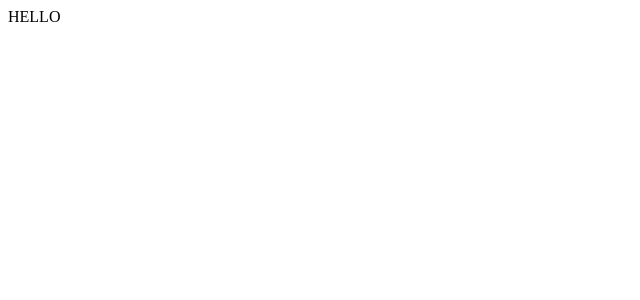
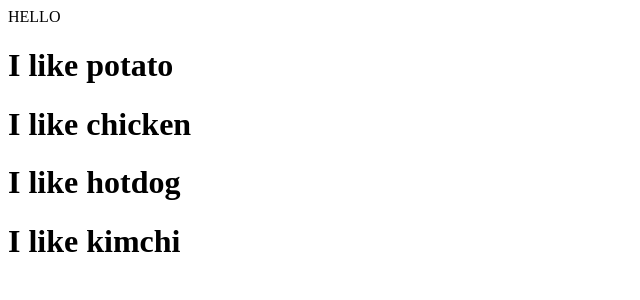
Before and after one commit to soyeonP/movie_app_practice, a React (Create React App) app: page / in a window 1280 px wide. Shown: the top 300 px of the page, without its empty margins (0-640 px from the left). Built offline with nearby package versions, Linux system fonts and the light colour scheme.

Commit message:
day3 완료

```diff
--- a/src/App.js
+++ b/src/App.js
@@ -1,7 +1,14 @@
-import React from 'react';
-
+import React from "react";
+import Food from "./components/Food";
 function App() {
-  return <div>HELLO</div>
+  return (
+    <div>
+      HELLO <Food fav="potato" />
+      <Food fav="chicken" />
+      <Food fav="hotdog" />
+      <Food fav="kimchi" />
+    </div>
+  );
 }
 
 export default App;
--- /dev/null
+++ b/src/components/Food.js
@@ -0,0 +1,9 @@
+import React from "react";
+
+function Food(props) {
+  const { fav } = props;
+  console.log(props);
+  return <h1>I like {fav}</h1>;
+}
+
+export default Food;
```
Also changed, not shown: 1 other file (tests, documents, lock files or other folders).
